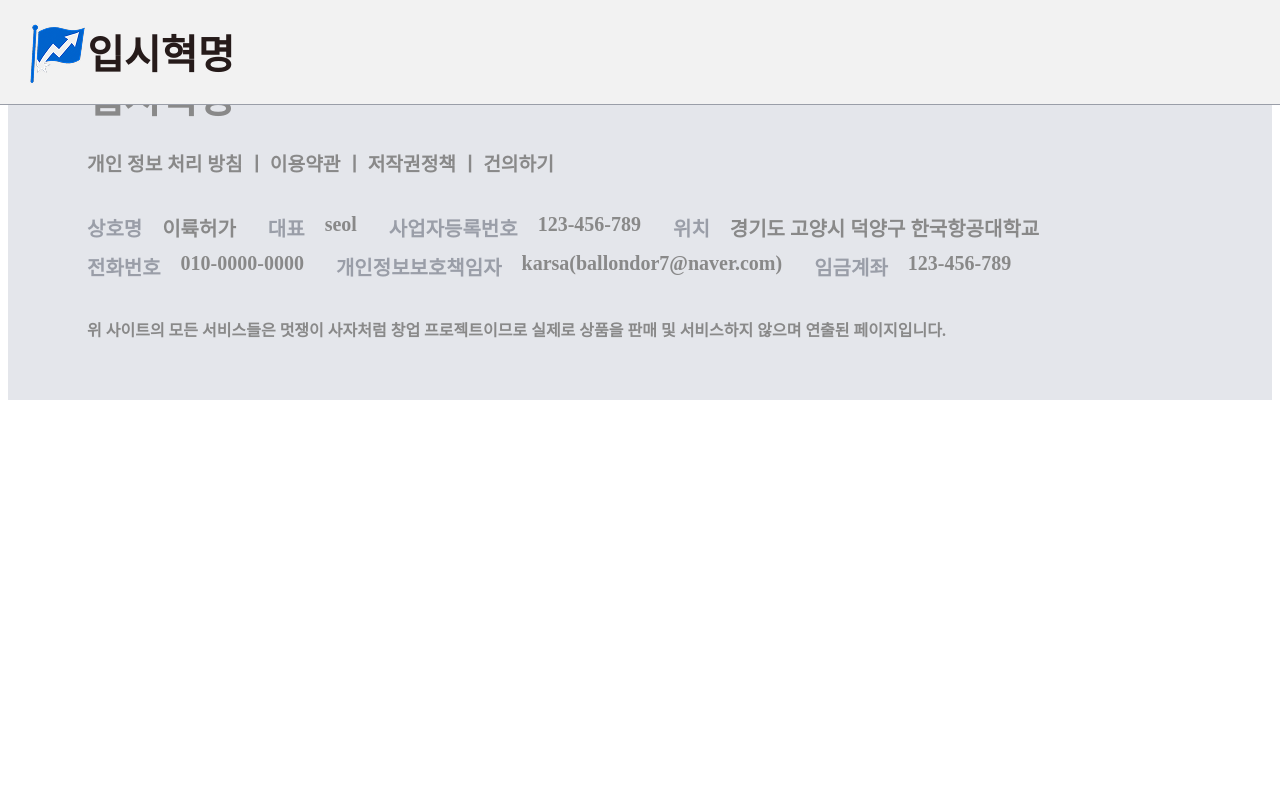
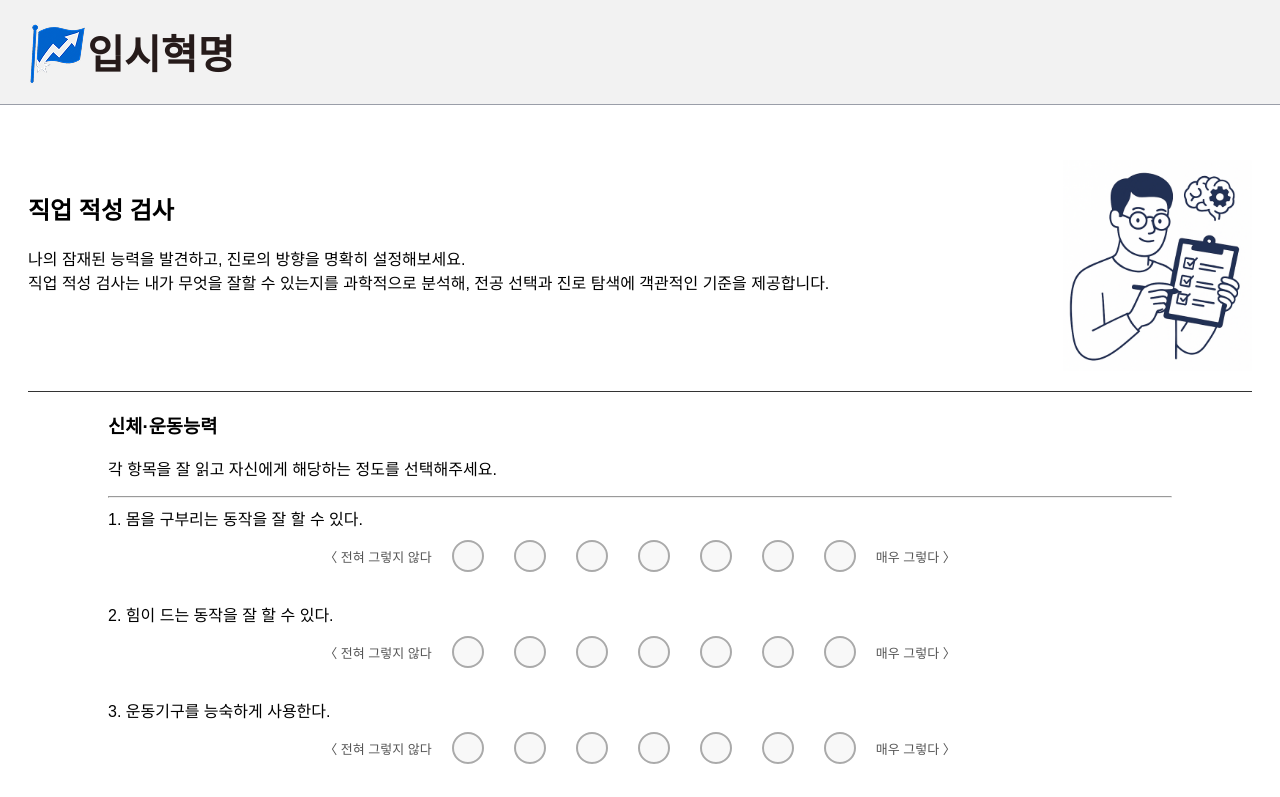
Before and after one commit to gotothesky2/Front-End, a React (Create React App) app in the folder can-fly-react/: page /aptitudetest in a window 1280 px wide. Shown: the top 797 px of the page. Built offline with nearby package versions, Linux system fonts and the light colour scheme; a web font is replaced by a local one.

Commit message:
직업 적성 검사 완성

```diff
--- a/can-fly-react/src/App.js
+++ b/can-fly-react/src/App.js
@@ -4,6 +4,7 @@ import { BrowserRouter as Router, Routes, Route } from "react-router-dom";
 import Footer from './components/Footer';
 import Header from './components/Header';
 import TestSelectPage from './pages/TestSelectPage';
+import AptitudeTest from './pages/AptitudeTest';
 
 function App() {
   return (
@@ -14,6 +15,7 @@ function App() {
 
         <Route path="/" element={<Home />} />
         <Route path="/test" element={<TestSelectPage />} />
+        <Route path="/aptitudetest" element={<AptitudeTest />} />
       </Routes>
       <Footer/>
     </Router>
--- a/can-fly-react/src/components/AptitudeButton.js
+++ b/can-fly-react/src/components/AptitudeButton.js
@@ -1,10 +1,13 @@
 import React from 'react';
 import '../styles/TestSelectPage.css';
+import { useNavigate } from 'react-router-dom';
 
-const AptitudeButton = (props) => {
+const AptitudeButton = () => {
+  const navigate = useNavigate();
+
   return (
-    <div className="card" onClick={props.onClick}>
-      <div className="card-icon">📝</div>
+    <div className="card" onClick={() => navigate('/aptitudetest')}>
+      <img src="/img/직업적성검사_버튼.png" alt="직업 적성 검사" className="card-icon" />
       <h3>직업 적성 검사</h3>
       <div className="card-link">하러가기 &gt;</div>
     </div>
--- a/can-fly-react/src/components/InterestButton.js
+++ b/can-fly-react/src/components/InterestButton.js
@@ -1,14 +1,14 @@
 import React from 'react';
 import '../styles/TestSelectPage.css';
 
-const InterestButton = (props) => {
+const AptitudeButton = (props) => {
   return (
     <div className="card" onClick={props.onClick}>
-      <div className="card-icon">📚</div>
       <h3>직업 흥미 검사</h3>
+      <img src="/img/직업흥미검사_버튼.png" alt="직업 적성 검사" className="card-icon" />
       <div className="card-link">하러가기 &gt;</div>
     </div>
   );
 };
 
-export default InterestButton;
+export default AptitudeButton;
--- a/can-fly-react/src/pages/AptitudeTest.js
+++ b/can-fly-react/src/pages/AptitudeTest.js
@@ -1,19 +1,29 @@
-import React, { useState } from 'react';
+import React, { useState, useRef, useEffect } from 'react';
 import '../styles/AptitudeTest.css';
 
 const AptitudeTest = () => {
-  const questions = [
-    "몸을 구부리는 동작을 잘 할 수 있다.",
-    "힘이 드는 동작을 잘 할 수 있다.",
-    "운동기구(각종 도구)를 능숙하게 사용할 수 있다.",
-    "새로운 동작을 쉽게 배울 수 있다.",
-    "몸의 균형을 잘 잡을 수 있다.",
-    "여러 신체 부위를 동시에 움직이는 동작을 할 수 있다.",
-    "운동경기 상황을 판단하고 대응할 수 있다.",
-    "운동할 때 효과적인 방법으로 할 수 있다."
+  const questionSets = [
+    { title: "신체·운동능력", questions: ["몸을 구부리는 동작을 잘 할 수 있다.", "힘이 드는 동작을 잘 할 수 있다.", "운동기구를 능숙하게 사용한다.", "새로운 동작을 쉽게 배운다.", "몸의 균형을 잘 잡는다.", "여러 부위를 동시에 움직인다.", "상황을 잘 판단하고 대응한다.", "효과적인 방법으로 운동한다."] },
+    { title: "손재능", questions: ["손재능 문제1", "손재능 문제2", "손재능 문제3", "손재능 문제4", "손재능 문제5", "손재능 문제6", "손재능 문제7", "손재능 문제8"] },
+    { title: "공간지각력", questions: ["공간지각 문제1", "공간지각 문제2","공간지각 문제3","공간지각 문제4","공간지각 문제5","공간지각 문제6","공간지각 문제7","공간지각 문제8"] },
+    { title: "음악능력", questions: ["음악 문제1", "음악 문제2","음악 문제3","음악 문제4","음악 문제5","음악 문제6","음악 문제7","음악 문제8"] },
+    { title: "창의력", questions: ["창의력 문제1", "창의력 문제2","창의력 문제3","창의력 문제4","창의력 문제5","창의력 문제6","창의력 문제7","창의력 문제8"] },
+    { title: "언어능력", questions: ["언어 문제1", "언어 문제2","언어 문제3","언어 문제4","언어 문제5","언어 문제6","언어 문제7","언어 문제8"] },
+    { title: "수리·논리력", questions: ["수리 문제1", "수리 문제2","수리 문제3","수리 문제4","수리 문제5","수리 문제6","수리 문제7","수리 문제8"] },
+    { title: "자기성찰능력", questions: ["자기성찰 문제1", "자기성찰 문제2","자기성찰 문제3","자기성찰 문제4","자기성찰 문제5","자기성찰 문제6","자기성찰 문제7","자기성찰 문제8"] },
+    { title: "대인관계능력", questions: ["대인 문제1", "대인 문제2","대인 문제3","대인 문제4","대인 문제5","대인 문제6","대인 문제7","대인 문제8"] },
+    { title: "자연친화력", questions: ["자연 문제1", "자연 문제2","자연 문제3","자연 문제4","자연 문제5","자연 문제6","자연 문제7","자연 문제8"] },
+    { title: "예술시각능력", questions: ["예술 문제1", "예술 문제2","예술 문제3","예술 문제4","예술 문제5","예술 문제6","예술 문제7","예술 문제8  "] }
   ];
 
+  const [page, setPage] = useState(0);
+  const questions = questionSets[page].questions;
   const [answers, setAnswers] = useState(Array(questions.length).fill(null));
+  const questionRefs = useRef([]);
+
+  useEffect(() => {
+    setAnswers(Array(questions.length).fill(null));
+  }, [page]);
 
   const handleSelect = (qIdx, value) => {
     const newAnswers = [...answers];
@@ -21,25 +31,41 @@ const AptitudeTest = () => {
     setAnswers(newAnswers);
   };
 
+  const checkUnansweredAndScroll = () => {
+    const unansweredIndex = answers.findIndex(ans => ans === null);
+    if (unansweredIndex !== -1) {
+      window.alert(`${unansweredIndex + 1}번 문항을 답변하지 않았습니다.\n답변해주세요.`);
+      questionRefs.current[unansweredIndex]?.scrollIntoView({ behavior: "smooth", block: "center" });
+    } else {
+      setPage(page + 1);
+      window.scrollTo({ top: 0, behavior: "smooth" });
+    }
+  };
+
   return (
     <div className="aptitude-container">
-      <div className="banner-text-only">
+      <div className="banner-with-image">
+        <div className="banner-text">
           <h2>직업 적성 검사</h2>
           <p>
             나의 잠재된 능력을 발견하고, 진로의 방향을 명확히 설정해보세요.<br/>
             직업 적성 검사는 내가 무엇을 잘할 수 있는지를 과학적으로 분석해,
             전공 선택과 진로 탐색에 객관적인 기준을 제공합니다.
-          입시 과정에서 자신에게 맞는 계열과 학과를 선택하는 데 결정적인 역할을 하며,
-          장기적으로는 전공 몰입도와 진로 만족도를 높이는 데 큰 도움이 됩니다.
           </p>
+        </div>
+        <img src="/img/직업적성검사_버튼.png" alt="직업 적성 검사" className="banner-image" />
       </div>
 
       <div className="questions-wrapper">
-        <h3>신체·운동능력</h3>
-        <p className="small-guide">기초체력을 바탕으로 효율적으로 몸을 움직이고 동작을 학습할 수 있는 능력 나의 신체·운동능력은 어느 정도일까요? 해당되는 번호를 선택하세요.</p>
+        <h3>{questionSets[page].title}</h3>
+        <p className="small-guide">각 항목을 잘 읽고 자신에게 해당하는 정도를 선택해주세요.</p>
         <hr></hr>
         {questions.map((q, idx) => (
-          <div key={idx} className="question-block">
+          <div
+            key={idx}
+            className="question-block"
+            ref={el => questionRefs.current[idx] = el}
+          >
             <div className="question-text">{idx + 1}. {q}</div>
             <div className="circle-options">
               <div className="option-label">〈 전혀 그렇지 않다</div>
@@ -59,7 +85,14 @@ const AptitudeTest = () => {
 
         <div className="button-group">
           <button className="save-button">임시 저장</button>
-          <button className="next-button">다음 페이지 &gt;</button>
+          {page < questionSets.length - 1 && (
+            <button className="next-button" onClick={checkUnansweredAndScroll}>
+              다음 페이지 &gt;
+            </button>
+          )}
+          {page === questionSets.length -1 && (
+            <button className="next-button">제출하기</button>
+          )}
         </div>
       </div>
     </div>
--- a/can-fly-react/src/styles/AptitudeTest.css
+++ b/can-fly-react/src/styles/AptitudeTest.css
@@ -94,3 +94,22 @@
 .next-button:hover {
   background-color: #000066;
 }
+
+.banner-with-image {
+  display: flex;
+  align-items: center;
+  justify-content: space-between;
+  margin-top: 110px;
+  padding-bottom: 20px;
+  border-bottom: 1px solid #333;
+}
+
+.banner-text {
+  max-width: 80%;
+}
+
+.banner-image {
+  margin-top: 50px;
+  width: 200px;
+  height: auto;
+}
--- a/can-fly-react/src/styles/TestSelectPage.css
+++ b/can-fly-react/src/styles/TestSelectPage.css
@@ -16,6 +16,8 @@
 }
 
 .card-icon {
+  width: 80px;   /* 너비를 80px로 줄임 */
+  height: auto;
   font-size: 80px;
 }
 
```
Also changed, not shown: can-fly-react/public/img/직업적성검사_버튼.png (added), can-fly-react/public/img/직업흥미검사_버튼.png (added). Lines whose indentation alone changed are shown as unchanged.
